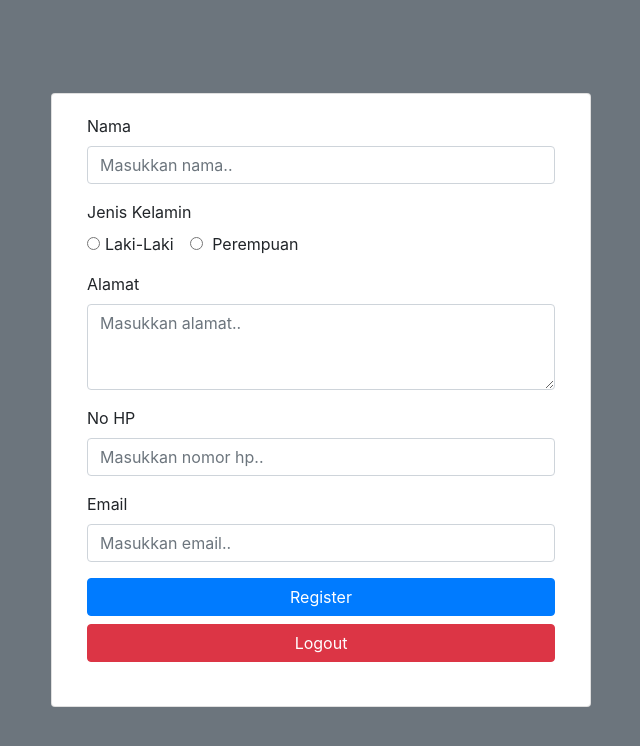
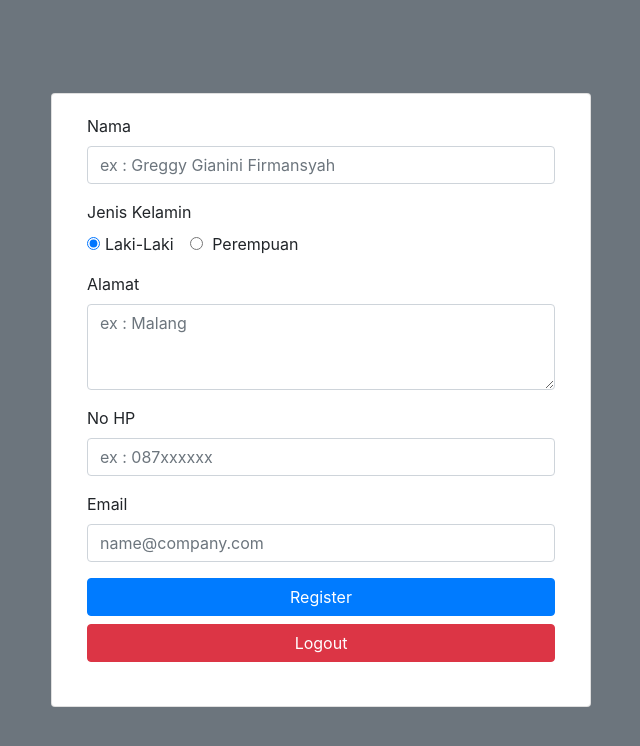
Before and after one commit to bluohazard/login-registration-example, a PHP site: page /module/form.php in a window 1280 px wide. Shown: the top 746 px of the page, without its empty margins (319-959 px from the left). Run offline with PHP 8.4, Linux system fonts and the light colour scheme; a user stored in the database is signed in; some libraries are stand-ins or nearby versions.

Commit message:
optimizing

```diff
--- a/config/connection.php
+++ b/config/connection.php
@@ -9,4 +9,3 @@ date_default_timezone_set('Asia/Jakarta');
     if(!$con){
         die("Koneksi Database Gagal! <br>".mysqli_connect_error());
     }
-?>
--- a/config/constant.php
+++ b/config/constant.php
@@ -4,5 +4,3 @@ $dbUrl  = "localhost"; // MySql host Url
 $dbUser = "root"; // user Mysql
 $dbPass = ""; // password Mysql
 $dbName = "db_example"; // nama database
-
-?>
--- a/module/form.php
+++ b/module/form.php
@@ -1,18 +1,24 @@
+<?php
+session_start();
+if (empty($_SESSION['username'])) {
+    echo "<script type='text/javascript'>
+	alert('Login first!')
+	window.location='../index.php';
+	</script>";
+} else {
+?>
+
     <!DOCTYPE html>
     <html lang="en">
 
     <head>
         <link rel="stylesheet" href="../css/style.css">
-    <link rel="stylesheet" href="https://maxcdn.bootstrapcdn.com/bootstrap/4.0.0/css/bootstrap.min.css"
-        integrity="sha384-Gn5384xqQ1aoWXA+058RXPxPg6fy4IWvTNh0E263XmFcJlSAwiGgFAW/dAiS6JXm" crossorigin="anonymous">
-    <script src="https://code.jquery.com/jquery-3.2.1.slim.min.js"
-        integrity="sha384-KJ3o2DKtIkvYIK3UENzmM7KCkRr/rE9/Qpg6aAZGJwFDMVNA/GpGFF93hXpG5KkN" crossorigin="anonymous">
+        <link rel="stylesheet" href="https://maxcdn.bootstrapcdn.com/bootstrap/4.0.0/css/bootstrap.min.css" integrity="sha384-Gn5384xqQ1aoWXA+058RXPxPg6fy4IWvTNh0E263XmFcJlSAwiGgFAW/dAiS6JXm" crossorigin="anonymous">
+        <script src="https://code.jquery.com/jquery-3.2.1.slim.min.js" integrity="sha384-KJ3o2DKtIkvYIK3UENzmM7KCkRr/rE9/Qpg6aAZGJwFDMVNA/GpGFF93hXpG5KkN" crossorigin="anonymous">
         </script>
-    <script src="https://cdnjs.cloudflare.com/ajax/libs/popper.js/1.12.9/umd/popper.min.js"
-        integrity="sha384-ApNbgh9B+Y1QKtv3Rn7W3mgPxhU9K/ScQsAP7hUibX39j7fakFPskvXusvfa0b4Q" crossorigin="anonymous">
+        <script src="https://cdnjs.cloudflare.com/ajax/libs/popper.js/1.12.9/umd/popper.min.js" integrity="sha384-ApNbgh9B+Y1QKtv3Rn7W3mgPxhU9K/ScQsAP7hUibX39j7fakFPskvXusvfa0b4Q" crossorigin="anonymous">
         </script>
-    <script src="https://maxcdn.bootstrapcdn.com/bootstrap/4.0.0/js/bootstrap.min.js"
-        integrity="sha384-JZR6Spejh4U02d8jOt6vLEHfe/JQGiRRSQQxSfFWpi1MquVdAyjUar5+76PVCmYl" crossorigin="anonymous">
+        <script src="https://maxcdn.bootstrapcdn.com/bootstrap/4.0.0/js/bootstrap.min.js" integrity="sha384-JZR6Spejh4U02d8jOt6vLEHfe/JQGiRRSQQxSfFWpi1MquVdAyjUar5+76PVCmYl" crossorigin="anonymous">
         </script>
         <title>Form Register</title>
     </head>
@@ -27,57 +33,46 @@
                                 <form action="../process/inputProcess.php" method="post">
                                     <div class="form-group">
                                         <label for="Username">Nama</label>
-                                    <input type="text" class="form-control" name="nama" id="nama"
-                                        placeholder="Masukkan nama..">
+                                        <input type="text" class="form-control" name="nama" id="nama" placeholder="ex : Greggy Gianini Firmansyah" required>
                                     </div>
                                     <label for="Jenis Kelamin">Jenis Kelamin</label>
                                     <div class="form-group">
                                         <div class="form-check form-check-inline">
                                             <label class="form-check-label mr-3">
-                                            <input type="radio" class="form-check-input" name="jenis_kelamin"
-                                                id="jenis_kelamin" value="Laki-Laki">Laki-Laki
+                                                <input type="radio" class="form-check-input" name="jenis_kelamin" id="jenis_kelamin" value="Laki-Laki" checked>Laki-Laki
                                             </label>
                                             <label class="form-check-label">
-                                            <input type="radio" class="form-check-input" name="jenis_kelamin"
-                                                id="jenis_kelamin" value="Perempuan">
+                                                <input type="radio" class="form-check-input" name="jenis_kelamin" id="jenis_kelamin" value="Perempuan">
                                                 Perempuan
                                             </label>
                                         </div>
                                     </div>
                                     <div class="form-group">
                                         <label for="Alamat">Alamat</label>
-                                    <textarea class="form-control" name="alamat" id="alamat" rows="3"
-                                        placeholder="Masukkan alamat.."></textarea>
+                                        <textarea class="form-control" name="alamat" id="alamat" rows="3" placeholder="ex : Malang" required></textarea>
                                     </div>
                                     <div class="form-group">
                                         <label for="No HP">No HP</label>
-                                    <input type="number" class="form-control" name="no_hp" id="no_hp"
-                                        placeholder="Masukkan nomor hp..">
+                                        <input type="number" class="form-control" name="no_hp" id="no_hp" placeholder="ex : 087xxxxxx" required>
                                     </div>
                                     <div class="form-group">
                                         <label for="Email">Email</label>
-                                    <input type="email" class="form-control" name="email" id="email"
-                                        placeholder="Masukkan email..">
+                                        <input type="email" class="form-control" name="email" id="email" placeholder="name@company.com" required>
                                     </div>
                                     <button type="submit" class="btn btn-primary btn-block">Register</button>
                                     <a href="../process/logout.php" class="btn btn-danger btn-block">Logout</a>
                                     <div id="parent-error" class="align-self-start mt-4">
                                         <?php
-                                if(isset($_GET["error"]))
-                                {
+                                        if (isset($_GET["error"])) {
                                             $error = $_GET["error"];
                                         ?>
-                                <small class="rounded border border-danger text-danger align-self-start p-1 d-flex"
-                                    id="error-handling2">
+                                            <small class="rounded border border-danger text-danger align-self-start p-1 d-flex" id="error-handling2">
                                             <?php
                                             echo $error;
-                                }
-                                else if(isset($_GET["message"]))
-                                {
+                                        } else if (isset($_GET["message"])) {
                                             $message = $_GET["message"];
                                             ?>
-                                <small class="rounded border border-success text-success align-self-start p-1 d-flex"
-                                    id="error-handling2">
+                                                <small class="rounded border border-success text-success align-self-start p-1 d-flex" id="error-handling2">
                                                 <?php
                                                 echo $message;
                                             }
@@ -88,10 +83,11 @@
                             </div>
                         </div>
                     </div>
-
                 </div>
             </div>
         </div>
     </body>
 
     </html>
+
+<?php } ?>
--- a/process/logout.php
+++ b/process/logout.php
@@ -5,5 +5,3 @@ if (session_destroy())
 {
     header("location:../index.php");
 }
-
-?>
```
Also changed, not shown: index.php (+11 -20 lines), process/inputProcess.php (+2 -5 lines), process/loginProcess.php (+6 -12 lines). Lines whose indentation alone changed are shown as unchanged.
